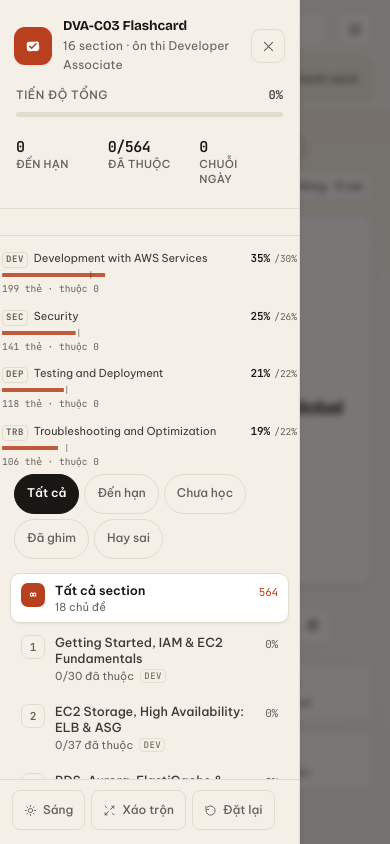
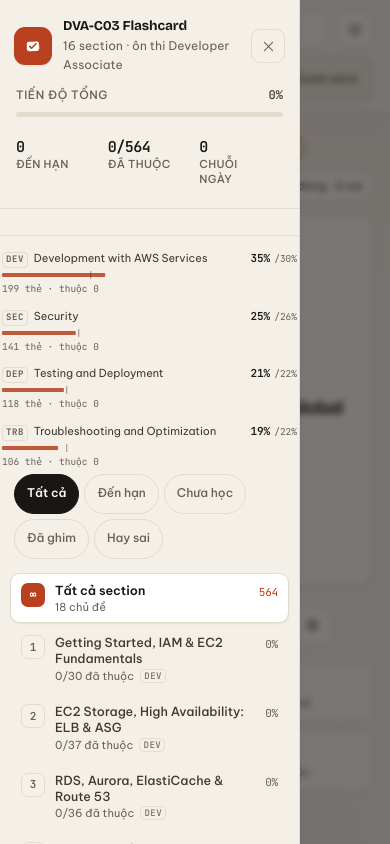
Before and after one commit to darkb2001/aws-dva-flashcard, a plain HTML site: page index.html in a window 390 px wide. Both pictures are taken after a click on the button 35 px from the left and 29 px from the top of the page. Drawn offline with Linux system fonts and the light colour scheme.

Commit message:
fix(mobile): swiping the open sidebar scrolled the page behind it
On a phone the drawer is a fixed, full-height panel whose only scroll
container was .deck-list, 206px tall in the middle of it. Everything
above that — brand, overall progress, the domain bars, the filter chips —
was not inside any scroller, so a swipe that began there hit the page
underneath and scrolled .views while the drawer sat still on top of it.

The panel itself is the scroller now (overflow-y:auto, overscroll-behavior
contain so the scroll cannot chain to the page at either end), and the
inner deck list stops being a scroller on mobile so the two do not fight
over the same gesture. Measured: panel 1884px of content in 844px, a
swipe from the top moves the panel and leaves .views at 0.

A second layer: .app.nav-open freezes whatever is behind the drawer
(.views and the sticky .examsheet get overflow:hidden, topbar gets
pointer-events:none), so even a swipe starting on the dimmed backdrop
cannot move the content the drawer is covering. The class is added on
open and removed on close; closing restores the page's scroll position
rather than resetting it (checked in list mode: 800 -> 800).

Desktop is untouched: the sidebar is still a grid column, .deck-list
still scrolls inside it, and none of the new rules apply above 900px.

Also sets touch-action:none on the scrim, which is a backdrop and should
never be a pan target.

Co-authored-by: Cursor <cursoragent@cursor.com>

```diff
--- a/index.html
+++ b/index.html
@@ -1107,8 +1107,21 @@
       position:fixed;inset:0 auto 0 0;width:min(300px,84vw);z-index:40;
       transform:translateX(-100%);transition:transform .26s var(--ease),opacity .2s;
       box-shadow:var(--shadow);background:var(--bg-soft);
+      /* the whole panel scrolls, not just the deck list squeezed into 206px:
+         a swipe starting on the brand or the stats used to fall through to the
+         page behind. overscroll-behavior stops that chaining at the edges. */
+      overflow-y:auto;overscroll-behavior:contain;-webkit-overflow-scrolling:touch;
     }
     .sidebar.open{transform:none}
+    /* one scroll container on mobile — the inner list must not fight the panel */
+    .sidebar .deck-list{overflow:visible;flex:0 0 auto;min-height:auto}
+    /* the page behind is frozen while the drawer is open, so a stray swipe on
+       the backdrop cannot move the content under it. .examsheet is sticky and
+       scrolls on its own, so it needs the same treatment. */
+    .app.nav-open .views{overflow:hidden}
+    .app.nav-open .examsheet{overflow:hidden}
+    .app.nav-open .topbar{pointer-events:none}
+    .scrim{overscroll-behavior:contain;touch-action:none}
     .side-close{display:grid;border-color:var(--line)}
     .menu{display:grid}
 
@@ -2931,6 +2944,7 @@ function closeSidebar() {
   $("sidebar").classList.remove("open");
   $("scrim").classList.remove("on");
   $("app").classList.add("nav-collapsed");
+  $("app").classList.remove("nav-open");
   syncNavBtn();
 }
 function openSidebar() {
@@ -2938,6 +2952,9 @@ function openSidebar() {
   if (isMobile()) {
     $("sidebar").classList.add("open");
     $("scrim").classList.add("on");
+    // freeze the page behind the drawer, otherwise a swipe that starts on the
+    // backdrop scrolls the content the drawer is covering
+    $("app").classList.add("nav-open");
   }
   syncNavBtn();
 }
```
